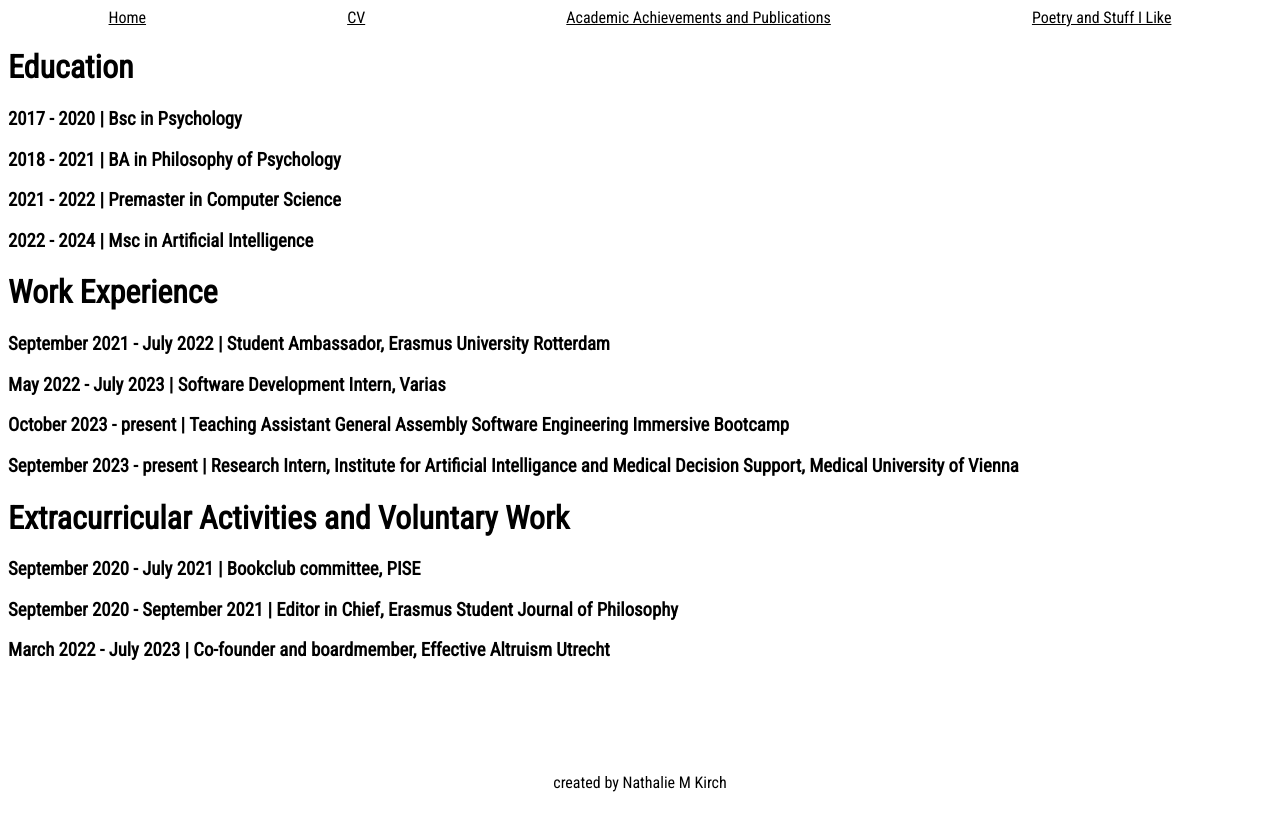
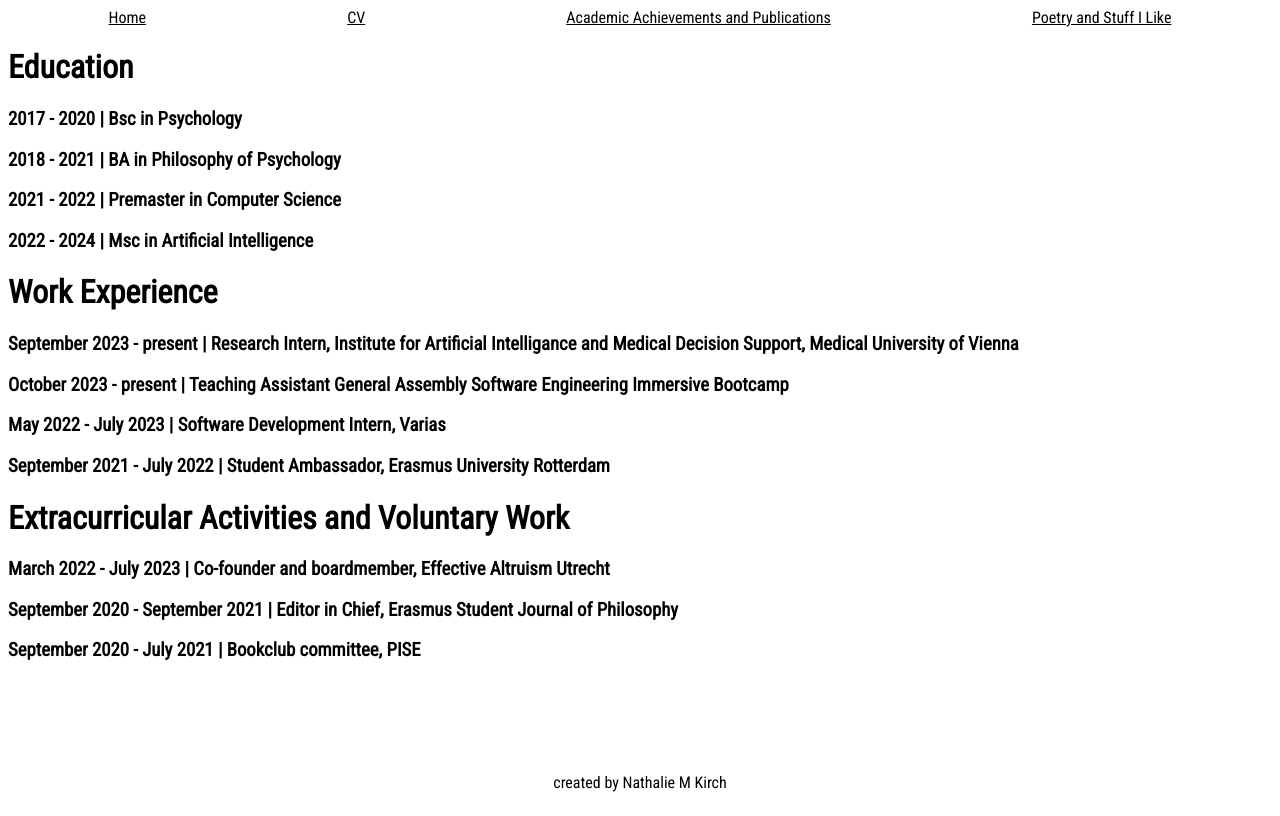
Before and after one commit to NLie2/nmkirch, a React (Create React App) app in the folder portfolio_page/: page /cv in a window 1280 px wide. Built offline with nearby package versions, Linux system fonts and the light colour scheme.

Commit message:
add built for deployment

```diff
--- a/portfolio_page/src/components/Academic.js
+++ b/portfolio_page/src/components/Academic.js
@@ -9,6 +9,7 @@ export default function Academic(){
         <AcademicSection
           title= {"The Effect of Message Sentiment on the Virality of Twitter Messages"}
           description={"Bachelors Thesis in Psychology"}
+          pdf= {'../assets/NathalieMariaKirch_Psychology_BachelorThesis[2521703].pdf'}
         />
         <AcademicSection
           title= {"Psychology and Phenomenology of Religious Experiences - Investigations Into Religious Experiences and Arguments Against Epistemological Reductionism"}
--- a/portfolio_page/src/components/Academic_section.js
+++ b/portfolio_page/src/components/Academic_section.js
@@ -5,6 +5,7 @@ export default function AcademicSection( { heading, title, link, pdf, descriptio
       <h3> {title} </h3>
       <p> {description} </p>
       {link && <a href={link}> Access </a> }
+      {pdf && <a href={pdf} download> Download </a> }
     </div>
   )
 }
--- a/portfolio_page/src/components/CV.js
+++ b/portfolio_page/src/components/CV.js
@@ -11,7 +11,7 @@ export default function CV(){
           "2018 - 2021":  "BA in Philosophy of Psychology",
           "2017 - 2020":  "Bsc in Psychology"
         }}
-        reverse = {false}
+
       />
       <CVSection
         heading = {"Work Experience"}
@@ -21,7 +21,7 @@ export default function CV(){
           "October 2023 - present":  "Teaching Assistant General Assembly Software Engineering Immersive Bootcamp",
           "September 2023 - present":  "Research Intern, Institute for Artificial Intelligance and Medical Decision Support, Medical University of Vienna"
         }}
-        reverse = {true}
+        reverse = {false}
       />
       <CVSection
         heading = {"Extracurricular Activities and Voluntary Work"}
@@ -30,7 +30,7 @@ export default function CV(){
           "September 2020 - September 2021": "Editor in Chief, Erasmus Student Journal of Philosophy",
           "March 2022 - July 2023":  "Co-founder and boardmember, Effective Altruism Utrecht"
         }}
-        reverse = {true}
+        reverse = {false}
       />
     </div>
   )
--- a/portfolio_page/src/components/CV_section.js
+++ b/portfolio_page/src/components/CV_section.js
@@ -1,17 +1,18 @@
 export default function CVSection( { heading, Timeline, reverse }){
 
-  const dates = Object.keys(Timeline)
+  const dates = Object.keys(Timeline).reverse()
   const titles = Object.values(Timeline)
-
+  console.log(reverse, dates)
   return(
     <div className= "CV-section">
       <h1> {heading} </h1>
-      {reverse ? Object.keys(Timeline).map((key) => (
-        <h3 key={key}>{key} | {Timeline[key]}</h3>
-      )) :
-      Object.keys(Timeline).reverse().map((key) => (
-        <h3 key={key}>{key} | {Timeline[key]}</h3>
-      ))
+      {reverse === true ? Object.keys(Timeline).map((key) => {
+        return <h3 key={key}>{key} | {Timeline[key]}</h3>
+        }) :
+      Object.keys(Timeline).reverse().map((key) => {
+        console.log(key)
+        return <h3 key={key}>{key} | {Timeline[key]}</h3>
+        })
       }
 
     </div>
--- a/portfolio_page/src/components/Personal.js
+++ b/portfolio_page/src/components/Personal.js
@@ -42,16 +42,16 @@ export default function Personal(){
 
         <Poetry
           titlesAndLinks= { [
-            {title: "Wear Sunscreen by Mary Schmich", link: ""},
+            {title: "Wear Sunscreen by Mary Schmich", link: "https://www.chicagotribune.com/columns/chi-schmich-sunscreen-column-column.html"},
             {title: "For M by Mikko Harvey", link: "https://www.foundryjournal.com/harvey.html"}
           ]}
         />
 
         <h2> Books that changed me </h2>
         <ul>
-          <li> <Link to="">I am a Strange Loup by Douglas Hofstadter</Link></li>
+          <li> <Link to="https://www.goodreads.com/en/book/show/123471">I am a Strange Loup by Douglas Hofstadter</Link></li>
           <li> <Link to="https://www.goodreads.com/book/show/10225972-briefe-an-einen-jungen-dichter"> Letters to a Young Poet by Rainer Maria Rilke</Link></li>
-          <li> <Link to=""> The Myth of Sysiphus by Albert Camus </Link></li>
+          <li> <Link to="https://www.goodreads.com/book/show/91950.The_Myth_of_Sisyphus"> The Myth of Sysiphus by Albert Camus </Link></li>
         </ul>
 
         <h2> Podcasts I enjoy listening to </h2>
```
Also changed, not shown: 1 other file (tests, documents, lock files or other folders).
